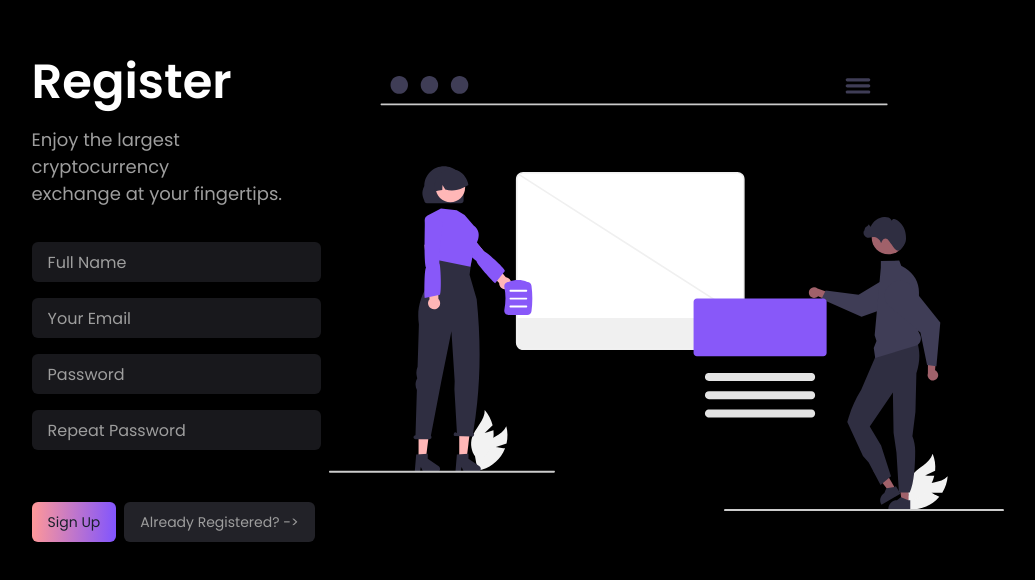
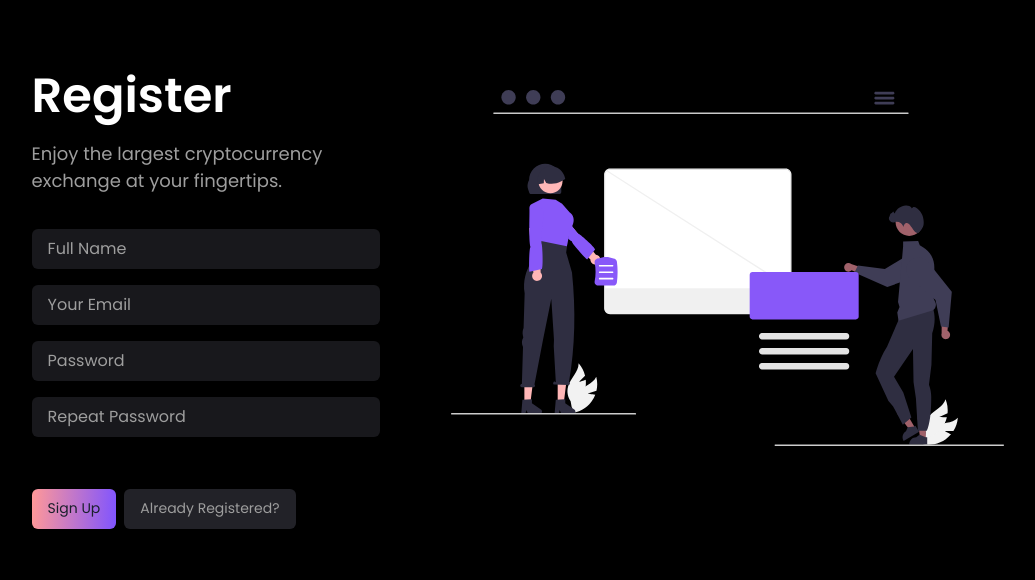
Before and after one commit to dzikriqalampacil/squid, a Next.js app: page /register in a window 1280 px wide. Shown: the part 106-686 px from the top of the page, without its empty margins (122-1157 px from the left). Built offline with nearby package versions, Linux system fonts and the light colour scheme.

Commit message:
refactor: login and register implementation

```diff
--- a/pages/login.js
+++ b/pages/login.js
@@ -5,7 +5,7 @@ import { ButtonPrimary, ButtonTertiary } from '../ui/components/Button'
 function Login() {
     return (
         <Flex justify={'center'} align='center' minH={'100vh'}>
-            <HStack align={'flex-start'} w='full' px='12%' justify={'space-between'}>
+            <HStack align={'flex-start'} w='full' px='12%' justify={{ base: 'center', md: 'space-between' }} >
                 <VStack align={'flex-start'}>
                     <Text fontWeight={600} fontSize={{ base: '24px', lg: '48px' }} >Login</Text>
                     <Text fontSize={{ base: '14px', lg: '18px' }} color='#9E9E9E' pb='27px' >Enjoy the largest cryptocurrency <br /> exchange at your fingertips.</Text>
@@ -15,10 +15,10 @@ function Login() {
                     </VStack>
                     <HStack pt='44px'>
                         <ButtonPrimary text='Login' />
-                        <ButtonTertiary text="Haven't Registered? ->" />
+                        <ButtonTertiary text="Haven't Registered?" />
                     </HStack>
                 </VStack>
-                <Image src='/assets/RegisterDesign.svg' pt='30px' />
+                <Image src='/assets/RegisterDesign.svg' pt='30px' pl='30px' boxSize={'60%'} display={{ base: 'none', md: 'block' }} />
             </HStack>
         </Flex>
     )
--- a/pages/register.js
+++ b/pages/register.js
@@ -5,7 +5,7 @@ import { ButtonPrimary, ButtonTertiary } from '../ui/components/Button'
 function Register() {
     return (
         <Flex justify={'center'} align='center' minH={'100vh'}>
-            <HStack align={'flex-start'} w='full' px='12%' justify={'space-between'}>
+            <HStack align={'flex-start'} w='full' px='12%' justify={{ base: 'center', md: 'space-between' }} >
                 <VStack align={'flex-start'}>
                     <Text fontWeight={600} fontSize={{ base: '24px', lg: '48px' }} >Register</Text>
                     <Text fontSize={{ base: '14px', lg: '18px' }} color='#9E9E9E' pb='27px' >Enjoy the largest cryptocurrency <br /> exchange at your fingertips.</Text>
@@ -17,10 +17,10 @@ function Register() {
                     </VStack>
                     <HStack pt='44px'>
                         <ButtonPrimary text='Sign Up' />
-                        <ButtonTertiary text='Already Registered? ->' />
+                        <ButtonTertiary text='Already Registered?' />
                     </HStack>
                 </VStack>
-                <Image src='/assets/RegisterDesign.svg' pt='30px' />
+                <Image src='/assets/RegisterDesign.svg' pt='30px' pl='30px' boxSize={'60%'} display={{ base: 'none', md: 'block' }} />
             </HStack>
         </Flex>
     )
```
